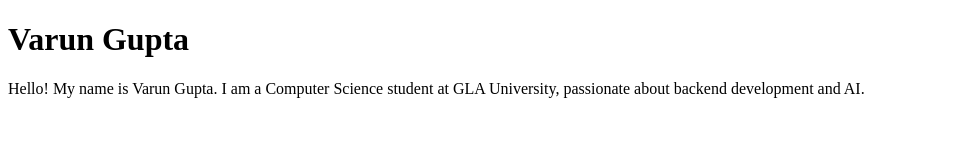
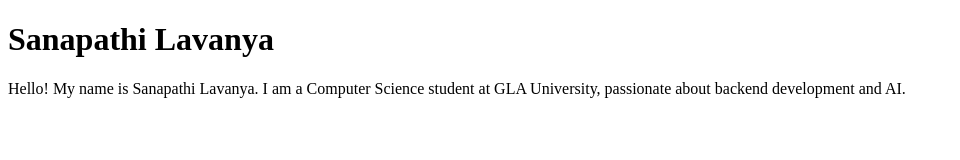
Before and after one commit to SanapathiLavanya01/Frontend-Dev, a plain HTML site: page Q1_my_first_web_page.html in a window 1280 px wide. Shown: the whole page, without its empty margins (0-960 px from the left). Drawn offline with Linux system fonts and the light colour scheme.

Commit message:
Update Q1_my_first_web_page.html

```diff
--- a/Q1_my_first_web_page.html
+++ b/Q1_my_first_web_page.html
@@ -2,7 +2,7 @@
 <html>
 <head><title>My First Web Page</title></head>
 <body>
-<h1>Varun Gupta</h1>
-<p>Hello! My name is Varun Gupta. I am a Computer Science student at GLA University, passionate about backend development and AI.</p>
+<h1>Sanapathi Lavanya</h1>
+<p>Hello! My name is Sanapathi Lavanya. I am a Computer Science student at GLA University, passionate about backend development and AI.</p>
 </body>
 </html>
```
